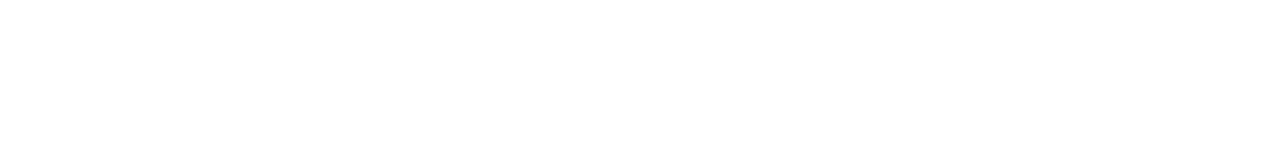
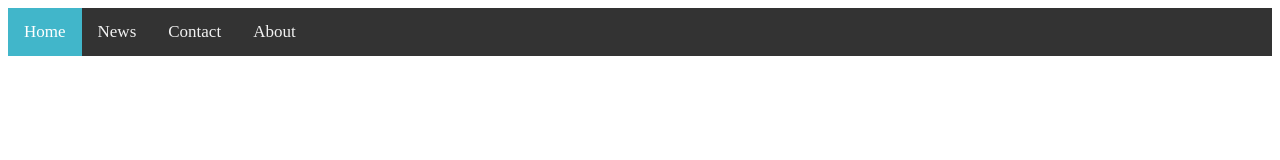
Before and after one commit to xRitchie91/txwx, a plain HTML site: page Weather/index.html in a window 1280 px wide. Drawn offline with Linux system fonts and the light colour scheme.

Commit message:
Add files via upload

```diff
--- a/Weather/index.html
+++ b/Weather/index.html
@@ -4,7 +4,17 @@
     <meta charset="UTF-8">
     <meta http-equiv="X-UA-Compatible" content="IE=edge">
     <meta name="viewport" content="width=device-width, initial-scale=1.0">
+    <link rel="stylesheet" href="style.css">
     <title>Weather</title>
+</head>
+
+<head>
+    <div class="navbar">
+        <a class="active" href="#home">Home</a>
+        <a href="#news">News</a>
+        <a href="#contact">Contact</a>
+        <a href="#about">About</a>
+      </div>
 </head>
 <body>
 
--- /dev/null
+++ b/Weather/style.css
@@ -0,0 +1,27 @@
+/* Add a black background color to the top navigation */
+.navbar {
+    background-color: #333;
+    overflow: hidden;
+  }
+
+  /* Style the links inside the navigation bar */
+  .navbar a {
+    float: left;
+    color: #f2f2f2;
+    text-align: center;
+    padding: 14px 16px;
+    text-decoration: none;
+    font-size: 17px;
+  }
+
+  /* Change the color of links on hover */
+  .navbar a:hover {
+    background-color: rgb(153, 152, 152);
+    color: black;
+  }
+
+  /* Add a color to the active/current link */
+  .navbar a.active {
+    background-color: #41b6ca;
+    color: white;
+  }
```
